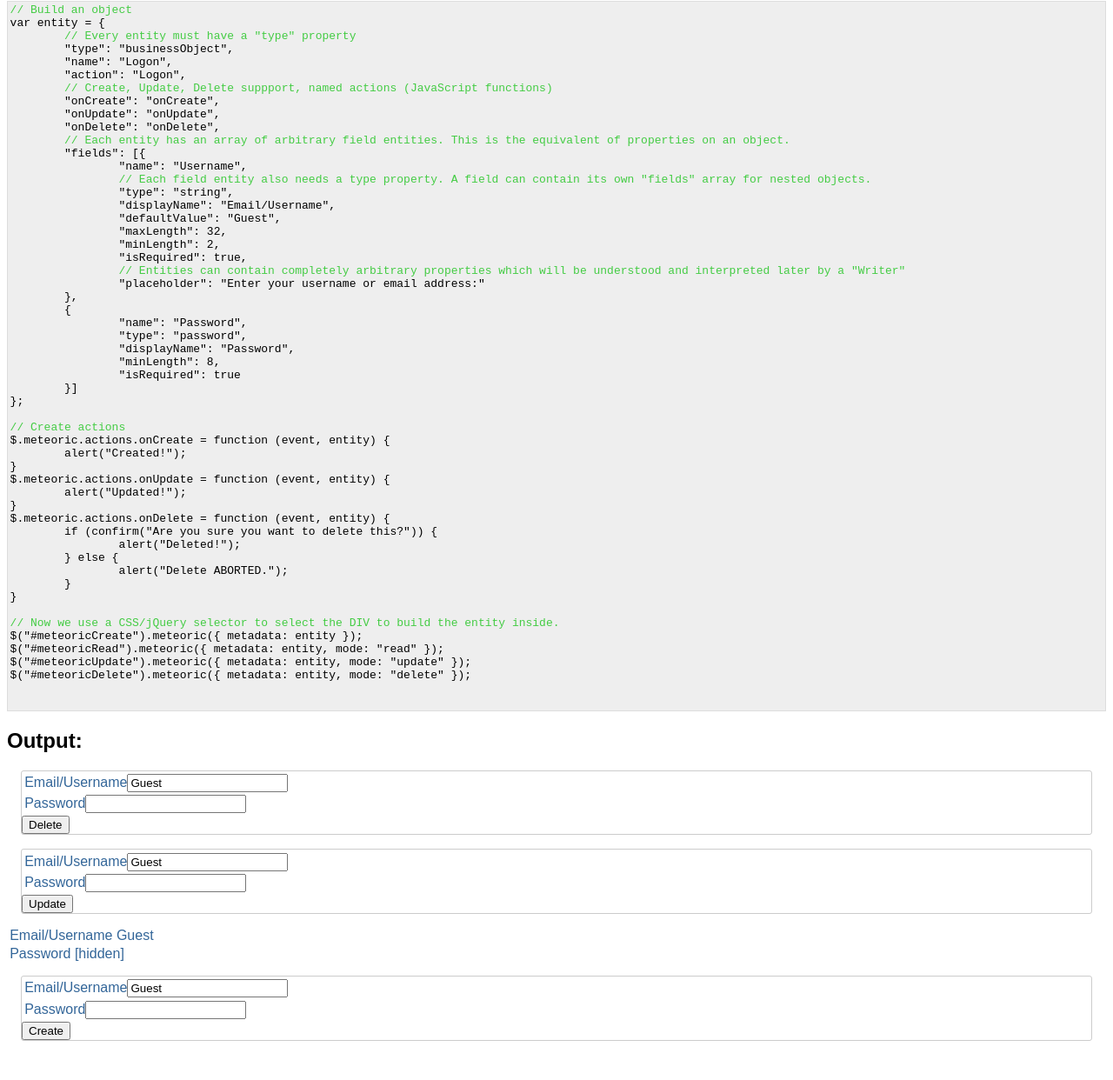
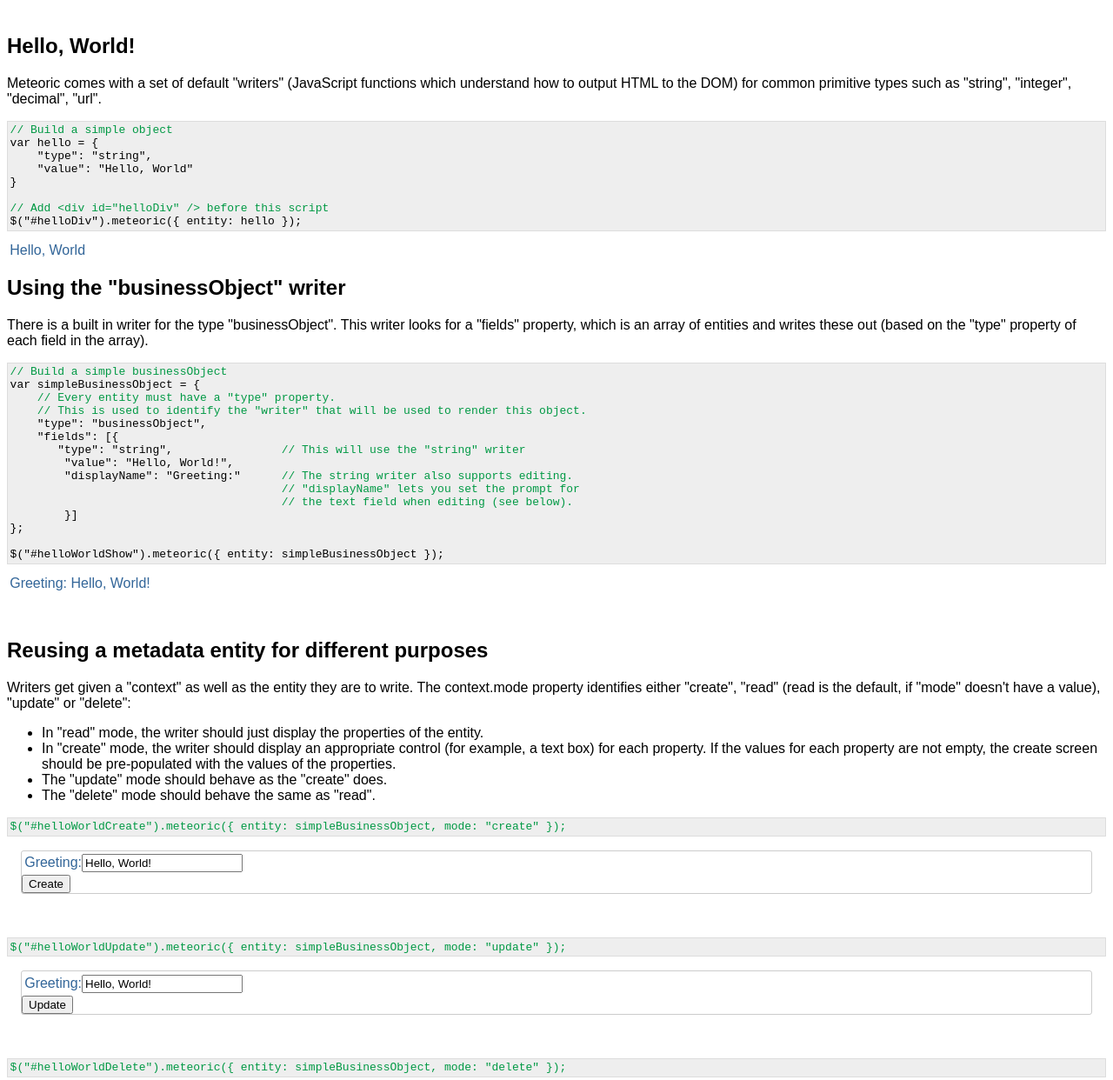
Before and after one commit to richstokoe/richstokoe.github.com, a plain HTML site: page Demos/1 The Basics.html in a window 1280 px wide. Shown: the part 79-1321 px from the top of the page at 87% size. Before the commit the page ends 1292 px from the top, so only its background shows below. Drawn offline with nearby package versions, Linux system fonts and the light colour scheme.

Commit message:
**BREAKING CHANGE** "metadata" option now called "entity", updated Demo 1 The Basics to be more readable and improve learning curve. Updated demo 2 Custom Writers to reflect rename of option

```diff
--- a/Demos/1 The Basics.html
+++ b/Demos/1 The Basics.html
@@ -12,114 +12,124 @@
 
 	<h1>1 The Basics</h1>
 
-<p><pre class="code"><span class="comment">// Build an object</span>
-var entity = {
-	<span class="comment">// Every entity must have a "type" property</span>
+	<p>&nbsp;</p>
+	<h2>Hello, World!</h2>
+	<p>Meteoric comes with a set of default "writers" (JavaScript functions which understand how to output HTML to the DOM) for common primitive types such as "string", "integer", "decimal", "url".</p>
+
+<pre class="code"><span class="comment">// Build a simple object</span>
+var hello = {
+    "type": "string",
+    "value": "Hello, World"
+}
+
+<span class="comment">// Add &lt;div id="helloDiv" /&gt; before this script</span>
+$("#helloDiv").meteoric({ entity: hello });
+</pre>
+
+<div id="helloDiv" />
+
+<script type="text/javascript">
+// Build a simple object</span>
+var hello = {
+	"type": "string",
+	"value": "Hello, World"
+}
+$("#helloDiv").meteoric({ entity: hello });
+</script>
+
+<h2>Using the &quot;businessObject&quot; writer</h2>
+
+
+<p>There is a built in writer for the type "businessObject".
+This writer looks for a "fields" property, which is an array
+of entities and writes these out (based on the "type" property
+of each field in the array).</p>
+
+<pre class="code"><span class="comment">// Build a simple businessObject</span>
+var simpleBusinessObject = {
+<span class="comment">    // Every entity must have a "type" property.
+    // This is used to identify the "writer" that will be used to render this object.</span>
     "type": "businessObject",
-	"name": "Logon",
-	"action": "Logon",
-	<span class="comment">// Create, Update, Delete suppport, named actions (JavaScript functions)</span>
-	"onCreate": "onCreate",
-	"onUpdate": "onUpdate",
-	"onDelete": "onDelete",
-	<span class="comment">// Each entity has an array of arbitrary field entities. This is the equivalent of properties on an object.</span>
     "fields": [{
-		"name": "Username",
-		<span class="comment">// Each field entity also needs a type property. A field can contain its own "fields" array for nested objects.</span>
-		"type": "string",
-		"displayName": "Email/Username",
-		"defaultValue": "Guest",
-		"maxLength": 32,
-		"minLength": 2,
-		"isRequired": true,
-		<span class="comment">// Entities can contain completely arbitrary properties which will be understood and interpreted later by a "Writer"</span>
-		"placeholder": "Enter your username or email address:"
-	},
-	{
-		"name": "Password",
-		"type": "password",
-		"displayName": "Password",
-		"minLength": 8,
-		"isRequired": true
+       "type": "string",               <span class="comment"> // This will use the "string" writer</span>
+        "value": "Hello, World!",
+        "displayName": "Greeting:"      <span class="comment">// The string writer also supports editing.
+                                        // "displayName" lets you set the prompt for
+                                        // the text field when editing (see below).</span>
 	}]
 };
 
-<span class="comment">// Create actions</span>
-$.meteoric.actions.onCreate = function (event, entity) {
-	alert("Created!");
-}
-$.meteoric.actions.onUpdate = function (event, entity) {
-	alert("Updated!");
-}
-$.meteoric.actions.onDelete = function (event, entity) {
-	if (confirm("Are you sure you want to delete this?")) {
-		alert("Deleted!");
-	} else {
-		alert("Delete ABORTED.");
-	}
-}
+$("#helloWorldShow").meteoric({ entity: simpleBusinessObject });</pre>
 
-<span class="comment">// Now we use a CSS/jQuery selector to select the DIV to build the entity inside.</span>
-$("#meteoricCreate").meteoric({ metadata: entity });
-$("#meteoricRead").meteoric({ metadata: entity, mode: "read" });
-$("#meteoricUpdate").meteoric({ metadata: entity, mode: "update" });
-$("#meteoricDelete").meteoric({ metadata: entity, mode: "delete" });
 
-        </pre></p>
-
-        <h2>Output:</h2>
-
-		<div id="meteoricCreate"/>
-		<div id="meteoricRead"/>
-		<div id="meteoricUpdate"/>
-		<div id="meteoricDelete"/>
+<div id="helloWorldShow" />
 
 <script type="text/javascript">
-			var entity = {
+var simpleBusinessObject = {
+// Every entity must have a "type" property.
+// This is used to identify the "writer" that will be used to render this object.
     "type": "businessObject",
-				"name": "Logon",
-				"action": "Logon",
-				"onCreate": "onCreate",
-				"onUpdate": "onUpdate",
-				"onDelete": "onDelete",
     "fields": [{
-					"name": "Username",
-					"type": "string",
-					"displayName": "Email/Username",
-					"value": "Guest",
-					"maxLength": 32,
-					"minLength": 2,
-					"isRequired": true,
-					"placeholder": "Enter your username or email address:"
-				},
-				{
-					"name": "Password",
-					"type": "password",
-					"displayName": "Password",
-					"minLength": 8,
-					"isRequired": true
+       "type": "string",               // This will use the "string" writer</span>
+        "value": "Hello, World!",
+        "displayName": "Greeting:"      // The string writer also supports editing.
+                                        // "displayName" lets you set the prompt for
+                                        // the text field when editing (see below).
 	}]
 };
 
-		// Create actions
-		$.meteoric.actions.onCreate = function (event, entity) {
-			alert("Created!");
-		}
-		$.meteoric.actions.onUpdate = function (event, entity) {
-			alert("Updated!");
-		}
-		$.meteoric.actions.onDelete = function (event, entity) {
-			if (confirm("Are you sure you want to delete this?")) {
-				alert("Deleted!");
-			} else {
-				alert("Delete ABORTED.");
-			}
-		}
+$("#helloWorldShow").meteoric({ entity: simpleBusinessObject });
+</script>
 
-		$("#meteoricCreate").meteoric({ metadata: entity });
-		$("#meteoricRead").meteoric({ metadata: entity, mode: "read" });
-		$("#meteoricUpdate").meteoric({ metadata: entity, mode: "update" });
-		$("#meteoricDelete").meteoric({ metadata: entity, mode: "delete" });
+
+<p>
+
+
+<p>&nbsp;</p>
+
+<h2>Reusing a metadata entity for different purposes</h2>
+
+<p>Writers get given a "context" as well as the entity they are to write. The context.mode property identifies either "create", "read" (read is the default, if "mode" doesn't have a value), "update" or "delete":</p>
+<ul>
+  <li>  In "read" mode, the writer should just display the properties of the entity.</li>
+  <li> In "create" mode, the writer should display an appropriate control (for example, a text box) for each property. If the values for each property are not empty, the create screen should be pre-populated with the values of the properties.</li>
+  <li> The "update" mode should behave as the "create" does.</li>
+  <li> The "delete" mode should behave the same as "read".
+  </li>
+</ul>
+
+<pre class="code"><span class="comment">$("#helloWorldCreate").meteoric({ entity: simpleBusinessObject, mode: "create" });</pre>
+
+<div id="helloWorldCreate" />
+
+<script type="text/javascript">
+$("#helloWorldCreate").meteoric({ entity: simpleBusinessObject, mode: "create" });
 </script>
+
+<p>&nbsp;</p>
+
+<pre class="code"><span class="comment">$("#helloWorldUpdate").meteoric({ entity: simpleBusinessObject, mode: "update" });</pre>
+
+<div id="helloWorldUpdate" />
+
+<script type="text/javascript">
+$("#helloWorldUpdate").meteoric({ entity: simpleBusinessObject, mode: "update" });
+</script>
+
+<p>&nbsp;</p>
+
+
+<pre class="code"><span class="comment">$("#helloWorldDelete").meteoric({ entity: simpleBusinessObject, mode: "delete" });</pre>
+
+<div id="helloWorldDelete" />
+
+<script type="text/javascript">
+$("#helloWorldDelete").meteoric({ entity: simpleBusinessObject, mode: "delete" });
+</script>
+
+<p>&nbsp;</p>
+
+<p>The "businessObject" writer also understands the "context.mode" property, and tries to build an appropriate form around the fields it renders, as you can see from the displays above.</p>
+
 	</body>
 </html>
--- a/Demos/styles.css
+++ b/Demos/styles.css
@@ -23,5 +23,5 @@ border:1px solid #DDD;
 padding:0.2em;
 }
 span.comment{
-color:#4C4;
+color:#094;
 }
--- a/meteoric.js
+++ b/meteoric.js
@@ -97,7 +97,7 @@
 
 		fieldDisplay = $("<div/>").addClass("meteoric-fieldLabel").text(entity.displayName);
 
-		if (context.mode == "read") {
+		if (context.mode == "read" || context.mode == "delete") {
 			fieldDisplay.append(" " + entity.value);
 		} else {
 			inputElement = $("<input type=\"text\" />");
@@ -136,19 +136,18 @@
 	};
 
 	// extend jQuery to add the jQuery.meteoric method
-	// This is invoked like: $("#meteoricDiv").meteoric({ metadata: myEntity});
+	// This is invoked like: $("#meteoricDiv").meteoric({ entity: myEntity});
 	$.fn.meteoric = function (options) {
 
 		var settings, context;
 
 		// Default settings, overridden by options arg
 		settings = $.extend({
-			metadata: null,
-			mode: "create"			// CRUD
-			/*,debugMode: false     // Unused */
+			entity: null,
+			mode: "read"			// CRUD mode. "read" (i.e. display the object) is default mode
 		}, options);
 
-		if (!settings.metadata) { throw "Meteoric.js: option 'metadata' MUST be set."; }
+		if (!settings.entity) { throw "Meteoric.js: option 'entity' MUST be set."; }
 
 		// This is the object which performs contextual writes to the DOM.
 		// The function "build" does all the important work and supports nested entities.
@@ -156,7 +155,7 @@
 			root: this,
 			parent: this,
 			// TODO: siblings: [],
-			entireMetadata: settings.metadata,
+			rootEntity: settings.entity,
 			mode: settings.mode,
 			build: function (context, entity, typeOverride) {
 				var e, writer, writerType;
@@ -179,6 +178,6 @@
 			}
 		}
 
-		context.build(context, settings.metadata);
+		context.build(context, settings.entity);
 	}
 })(jQuery);
```
Also changed, not shown: Demos/2 Custom Writers.html (+13 -12 lines), index.html (+2 -0 lines). Lines whose indentation alone changed are shown as unchanged.
